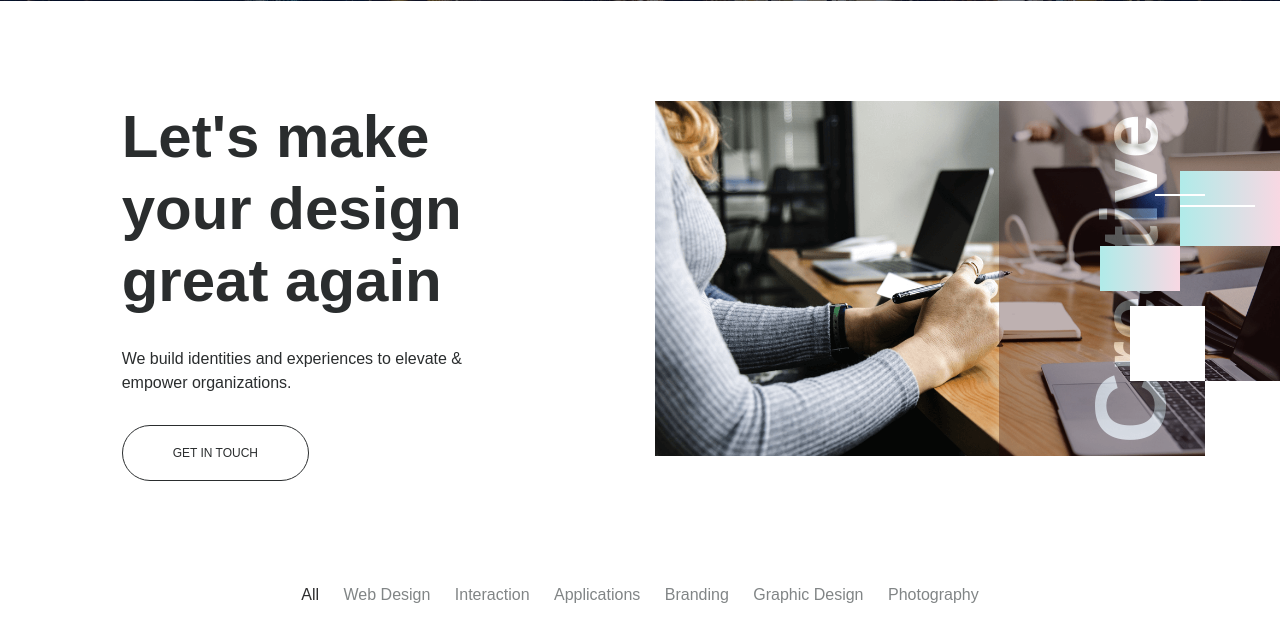
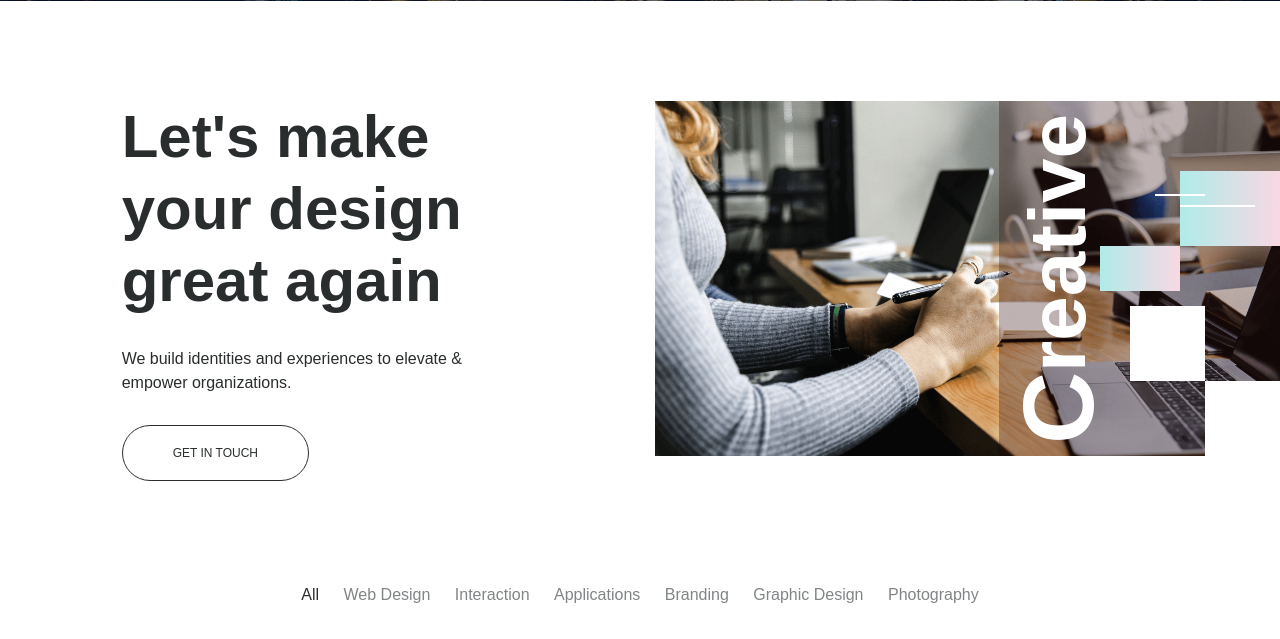
Before and after one commit to ErShariqAnsari/ErShariqAnsari.github.io, a PHP site: page /task/index.html in a window 1280 px wide. Shown: the part 739-1378 px from the top of the page. Run offline with PHP 8.4, Linux system fonts and the light colour scheme.

Commit message:
Add files via upload

```diff
--- a/task/assets/css/style.css
+++ b/task/assets/css/style.css
@@ -340,16 +340,15 @@ a.base-btn:focus,
   right: 0;
   height: 100%;
   width: 45%;
-  opacity: 0.30;
   transition: .5s ease;
-  background-color: #2a0000;
+  background-color: rgba(42, 0, 0, 0.3);
 }
 
 
 .overlay-creative-text {
   position: absolute;
   top: 50%;
-  right: 25%;
+  left: 21%;
   -webkit-transform: translate(-50%, -50%);
   -moz-transform: translate(-50%, -50%);
   transform: translate(-50%, -50%);
```
